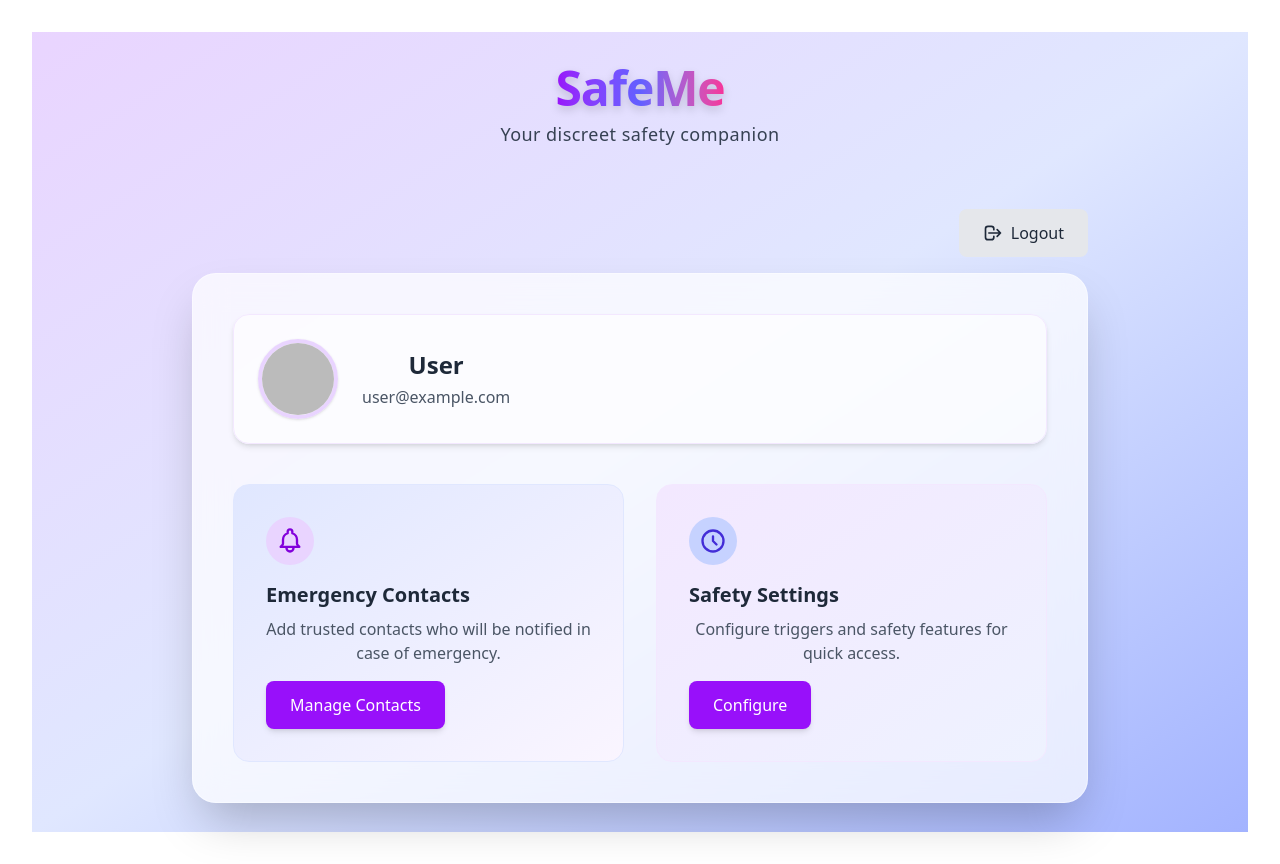
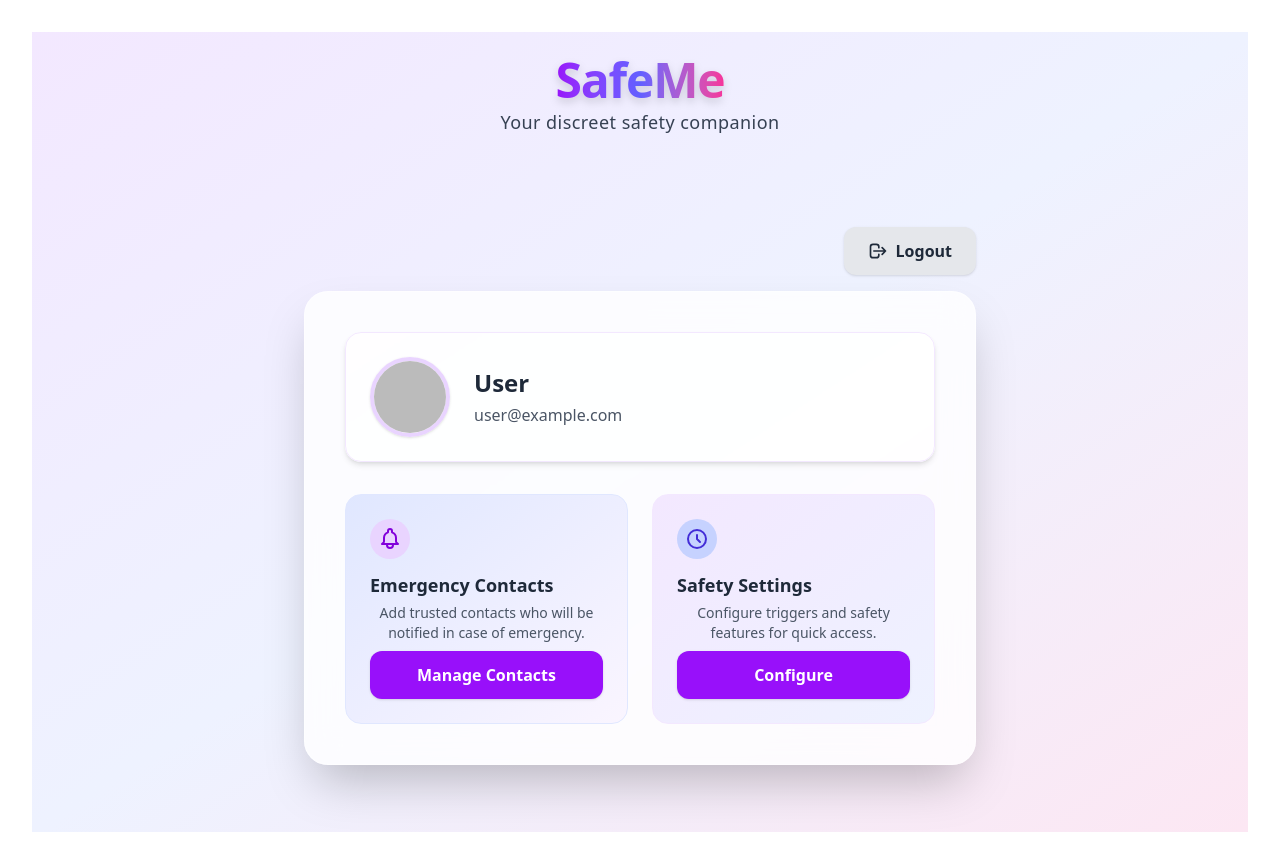
Before and after one commit to Kethanvr/Safe_me, a React (Vite) app: page / in a window 1280 px wide. Built offline with nearby package versions, Linux system fonts and the light colour scheme; no server answers; the database is empty; sample sign-in values are in the browser's storage.

Commit message:
first commit

```diff
--- a/src/components/AuthCard.jsx
+++ b/src/components/AuthCard.jsx
@@ -1,11 +1,11 @@
 // AuthCard component for wrapping authentication forms
 export default function AuthCard({ children, title }) {
   return (
-    <div className="min-h-screen bg-gradient-to-br from-purple-200 via-indigo-100 to-indigo-300 flex items-center justify-center py-8 px-2">
+    <div className="min-h-screen bg-gradient-to-br from-purple-100 via-indigo-50 to-pink-100 flex items-center justify-center py-8 px-2">
       <div className="w-full max-w-md">
-        <div className="backdrop-blur-lg bg-white/70 border border-white/40 rounded-3xl shadow-2xl p-8 transition-all duration-300">
+        <div className="backdrop-blur-xl bg-white/80 border border-white/40 rounded-3xl shadow-2xl p-6 sm:p-10 transition-all duration-300">
           <div className="text-center mb-6">
-            <h1 className="text-3xl font-extrabold bg-gradient-to-r from-purple-600 via-indigo-500 to-pink-500 bg-clip-text text-transparent drop-shadow-lg tracking-tight">
+            <h1 className="text-2xl sm:text-3xl font-extrabold bg-gradient-to-r from-purple-600 via-indigo-500 to-pink-500 bg-clip-text text-transparent drop-shadow-lg tracking-tight">
               {title}
             </h1>
           </div>
--- a/src/components/Button.jsx
+++ b/src/components/Button.jsx
@@ -8,7 +8,7 @@
   disabled = false,
   icon = null
 }) {
-  const baseStyle = "flex items-center justify-center py-3 px-6 rounded-lg font-medium transition-all duration-300";
+  const baseStyle = "flex items-center justify-center py-3 px-6 rounded-xl font-semibold text-base transition-all duration-300 shadow-sm focus:outline-none focus:ring-2 focus:ring-purple-400 focus:ring-offset-2";
 
   const variants = {
     primary: "bg-purple-600 hover:bg-purple-700 text-white shadow-md hover:shadow-lg",
@@ -29,7 +29,7 @@
         ${disabled ? 'opacity-60 cursor-not-allowed' : ''}
       `}
     >
-      {icon && <span className="mr-2">{icon}</span>}
+      {icon && <span className="mr-2 flex items-center">{icon}</span>}
       {children}
     </button>
   );
--- a/src/components/InputField.jsx
+++ b/src/components/InputField.jsx
@@ -15,7 +15,7 @@
 
   return (
     <div className={`relative mb-4 transition-all duration-300 ${
-      focused ? 'ring-2 ring-purple-300 rounded-lg' : ''
+      focused ? 'ring-2 ring-purple-300 rounded-xl' : ''
     }`}>
       {icon && (
         <div className="absolute inset-y-0 left-0 flex items-center pl-3 pointer-events-none text-gray-400">
@@ -32,7 +32,7 @@
         autoComplete={autoComplete}
         onFocus={() => setFocused(true)}
         onBlur={() => setFocused(false)}
-        className={`w-full p-3 bg-gray-50 border border-gray-300 rounded-lg focus:outline-none
+        className={`w-full p-3 bg-gray-50 border border-gray-300 rounded-xl font-medium text-base focus:outline-none
           transition-all duration-300 ${
             icon ? 'pl-10' : 'pl-3'
           } focus:border-purple-500 hover:border-gray-400`}
--- a/src/pages/Home.jsx
+++ b/src/pages/Home.jsx
@@ -17,17 +17,17 @@
   };
 
   return (
-    <div className="min-h-screen bg-gradient-to-br from-purple-200 via-indigo-100 to-indigo-300 flex flex-col">
-      <header className="w-full py-8 bg-transparent flex flex-col items-center">
-        <h1 className="text-5xl font-extrabold bg-gradient-to-r from-purple-600 via-indigo-500 to-pink-500 bg-clip-text text-transparent drop-shadow-lg tracking-tight mb-2 animate-fade-in">
+    <div className="min-h-screen bg-gradient-to-br from-purple-100 via-indigo-50 to-pink-100 flex flex-col">
+      <header className="w-full py-6 bg-transparent flex flex-col items-center">
+        <h1 className="text-4xl sm:text-5xl font-extrabold bg-gradient-to-r from-purple-600 via-indigo-500 to-pink-500 bg-clip-text text-transparent drop-shadow-lg tracking-tight mb-1 animate-fade-in">
           SafeMe
         </h1>
-        <p className="text-lg text-gray-700 font-medium tracking-wide animate-fade-in-slow">
+        <p className="text-base sm:text-lg text-gray-700 font-medium tracking-wide animate-fade-in-slow">
           Your discreet safety companion
         </p>
       </header>
-      <main className="flex-1 flex flex-col items-center justify-center px-2">
-        <div className="w-full max-w-4xl mx-auto">
+      <main className="flex-1 flex flex-col items-center justify-center px-2 w-full">
+        <div className="w-full max-w-2xl mx-auto">
           {/* Header with logout */}
           <div className="flex justify-end mb-4">
             <Button
@@ -44,46 +44,45 @@
           </div>
 
           {/* Main content */}
-
-          <div className="backdrop-blur-lg bg-white/70 border border-white/40 rounded-3xl shadow-2xl p-10 max-w-4xl mx-auto transition-all duration-300">
+          <div className="backdrop-blur-lg bg-white/80 border border-white/40 rounded-3xl shadow-2xl p-6 sm:p-10 max-w-2xl mx-auto transition-all duration-300">
             {/* Profile Card */}
-            <div className="flex items-center gap-6 mb-10 p-6 rounded-2xl bg-white/60 border border-purple-100 shadow-md">
+            <div className="flex flex-col sm:flex-row items-center gap-4 sm:gap-6 mb-8 p-4 sm:p-6 rounded-2xl bg-white/70 border border-purple-100 shadow-md">
               {user?.photoURL ? (
-                <img src={user.photoURL} alt="Profile" className="w-20 h-20 rounded-full border-4 border-purple-200 shadow" />
+                <img src={user.photoURL} alt="Profile" className="w-16 h-16 sm:w-20 sm:h-20 rounded-full border-4 border-purple-200 shadow" />
               ) : (
-                <div className="w-20 h-20 rounded-full bg-gradient-to-br from-purple-300 to-indigo-200 flex items-center justify-center border-4 border-purple-200 shadow">
-                  <span className="text-3xl font-bold text-purple-700">
+                <div className="w-16 h-16 sm:w-20 sm:h-20 rounded-full bg-gradient-to-br from-purple-300 to-indigo-200 flex items-center justify-center border-4 border-purple-200 shadow">
+                  <span className="text-2xl sm:text-3xl font-bold text-purple-700">
                     {userProfile?.displayName?.[0] || user?.email?.[0] || '?'}
                   </span>
                 </div>
               )}
-              <div>
-                <h2 className="text-2xl font-bold text-gray-800 mb-1">{userProfile?.displayName || 'User'}</h2>
-                <p className="text-gray-600 text-base">{user?.email}</p>
+              <div className="text-center sm:text-left">
+                <h2 className="text-xl sm:text-2xl font-bold text-gray-800 mb-1">{userProfile?.displayName || 'User'}</h2>
+                <p className="text-gray-600 text-sm sm:text-base">{user?.email}</p>
               </div>
             </div>
 
             {/* App features section */}
-            <div className="grid md:grid-cols-2 gap-8">
-              <div className="bg-gradient-to-br from-indigo-100 to-purple-50 p-8 rounded-2xl hover:shadow-xl transition-all border border-indigo-100 flex flex-col items-start">
-                <div className="mb-4 flex items-center justify-center w-12 h-12 rounded-full bg-purple-200">
-                  <svg className="w-7 h-7 text-purple-700" fill="none" stroke="currentColor" strokeWidth="2" viewBox="0 0 24 24">
+            <div className="grid grid-cols-1 gap-6 sm:grid-cols-2">
+              <div className="bg-gradient-to-br from-indigo-100 to-purple-50 p-6 rounded-2xl hover:shadow-xl transition-all border border-indigo-100 flex flex-col items-start">
+                <div className="mb-3 flex items-center justify-center w-10 h-10 rounded-full bg-purple-200">
+                  <svg className="w-6 h-6 text-purple-700" fill="none" stroke="currentColor" strokeWidth="2" viewBox="0 0 24 24">
                     <path strokeLinecap="round" strokeLinejoin="round" d="M15 17h5l-1.405-1.405A2.032 2.032 0 0118 14.158V11a6.002 6.002 0 00-4-5.659V4a2 2 0 10-4 0v1.341C7.67 6.165 6 8.388 6 11v3.159c0 .538-.214 1.055-.595 1.436L4 17h5m6 0v1a3 3 0 01-6 0v-1m6 0H9" />
                   </svg>
                 </div>
-                <h3 className="text-xl font-semibold mb-2 text-gray-800">Emergency Contacts</h3>
-                <p className="text-gray-600 mb-4">Add trusted contacts who will be notified in case of emergency.</p>
-                <Button variant="primary">Manage Contacts</Button>
+                <h3 className="text-lg font-semibold mb-1 text-gray-800">Emergency Contacts</h3>
+                <p className="text-gray-600 mb-2 text-sm">Add trusted contacts who will be notified in case of emergency.</p>
+                <Button variant="primary" fullWidth>Manage Contacts</Button>
               </div>
-              <div className="bg-gradient-to-br from-purple-100 to-indigo-50 p-8 rounded-2xl hover:shadow-xl transition-all border border-purple-100 flex flex-col items-start">
-                <div className="mb-4 flex items-center justify-center w-12 h-12 rounded-full bg-indigo-200">
-                  <svg className="w-7 h-7 text-indigo-700" fill="none" stroke="currentColor" strokeWidth="2" viewBox="0 0 24 24">
+              <div className="bg-gradient-to-br from-purple-100 to-indigo-50 p-6 rounded-2xl hover:shadow-xl transition-all border border-purple-100 flex flex-col items-start">
+                <div className="mb-3 flex items-center justify-center w-10 h-10 rounded-full bg-indigo-200">
+                  <svg className="w-6 h-6 text-indigo-700" fill="none" stroke="currentColor" strokeWidth="2" viewBox="0 0 24 24">
                     <path strokeLinecap="round" strokeLinejoin="round" d="M12 8v4l3 3m6-3a9 9 0 11-18 0 9 9 0 0118 0z" />
                   </svg>
                 </div>
-                <h3 className="text-xl font-semibold mb-2 text-gray-800">Safety Settings</h3>
-                <p className="text-gray-600 mb-4">Configure triggers and safety features for quick access.</p>
-                <Button variant="primary">Configure</Button>
+                <h3 className="text-lg font-semibold mb-1 text-gray-800">Safety Settings</h3>
+                <p className="text-gray-600 mb-2 text-sm">Configure triggers and safety features for quick access.</p>
+                <Button variant="primary" fullWidth>Configure</Button>
               </div>
             </div>
           </div>
```
Also changed, not shown: src/pages/Login.jsx (+4 -21 lines), src/pages/Signup.jsx (+5 -15 lines).
